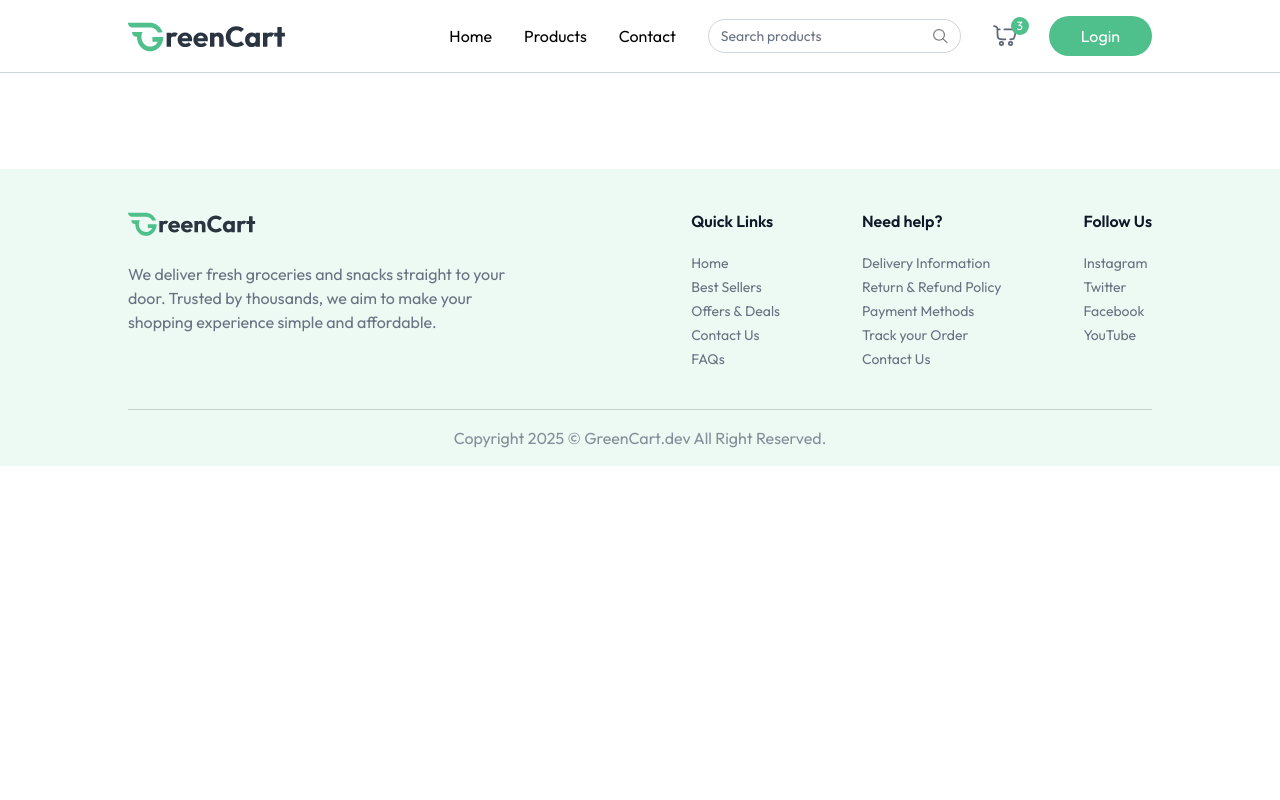
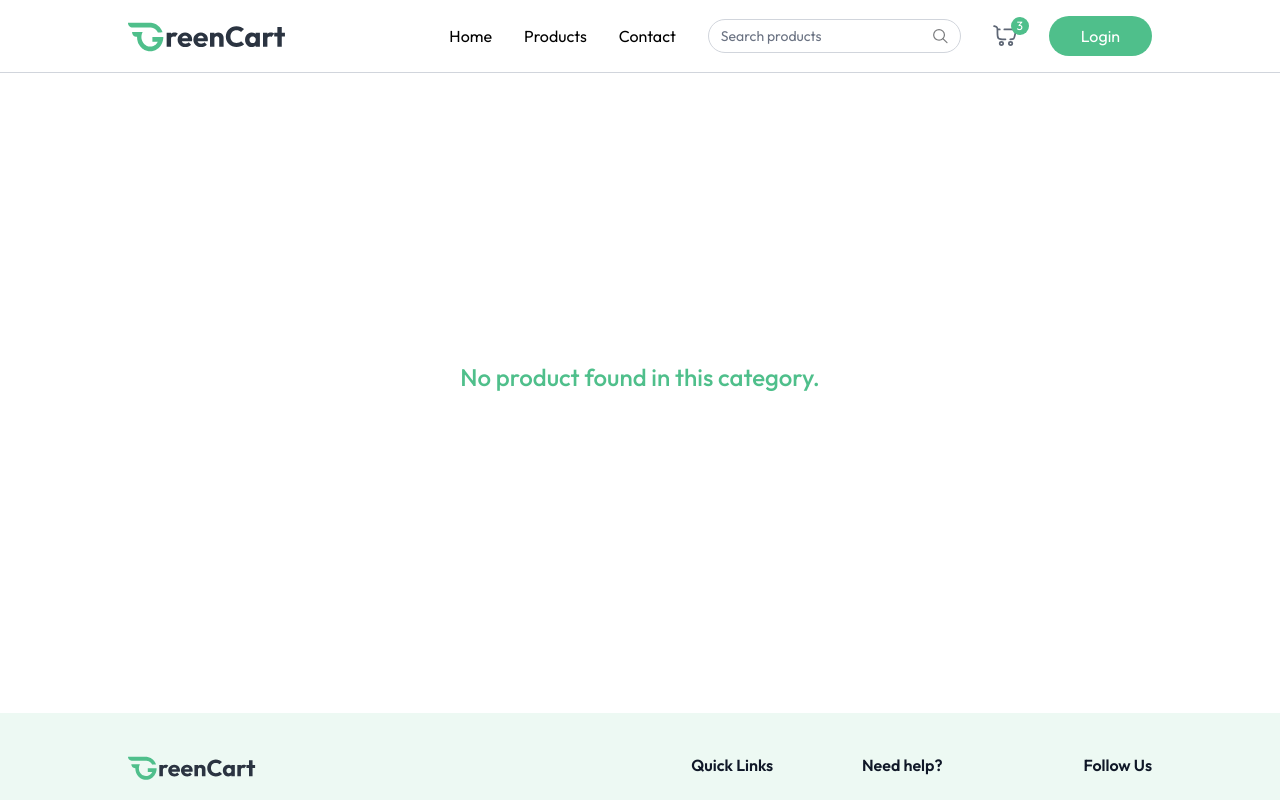
Before and after one commit to Amarta113/GreenCart-Ecommerce-Web, a React (Vite) app in the folder client/: page /products/1 in a window 1280 px wide. Shown: the top 800 px of the page. Built offline with nearby package versions, Linux system fonts and the light colour scheme.

Commit message:
added product categories page

```diff
--- a/client/src/App.jsx
+++ b/client/src/App.jsx
@@ -7,6 +7,7 @@
 import { useAppContext } from './context/AppContext'
 import Login from './components/login'
 import Products from './pages/Products'
+import ProductCategory from './pages/ProductCategory'
 
 export default function App(){
   const isSellerPath = useLocation().pathname.includes("seller")
@@ -21,6 +22,7 @@
       <Routes>
         <Route path='/' element={<Home/>}></Route>
         <Route path='/products' element={<Products/>}></Route>
+        <Route path='/products/:category' element={<ProductCategory/>}/>
       </Routes>
     </div>
     {!isSellerPath && <Footer/>}
--- a/client/src/components/Categories.jsx
+++ b/client/src/components/Categories.jsx
@@ -12,7 +12,7 @@
                 (<div key={index} className='group cursor-pointer py-5 px-3 gap-2 rounded-lg flex flex-col justify-center items-center'
                      style={{backgroundColor: category.bgColor }}
                      onClick={() => {
-                        navigate(`/products/${category.path.toLowerCase}`)
+                        navigate(`/products/${category.path.toLowerCase()}`)
                         scrollTo(0, 0)
                      }}
                     >
--- a/client/src/components/Navbar.jsx
+++ b/client/src/components/Navbar.jsx
@@ -1,16 +1,21 @@
-import React from 'react'
+import React, { useEffect } from 'react'
 import { NavLink } from 'react-router-dom'
 import {assets} from '../assets/assets'
 import { useAppContext } from '../context/AppContext'
 
 export default function Navbar() {
     const [open, setOpen] = React.useState(false)
-    const {user, setUser, setShowUserLogin, navigate }= useAppContext()
+    const {user, setUser, setShowUserLogin, navigate, searchQuery,setSearchQuery }= useAppContext()
     const logout = async () => {
         setUser(null);
         navigate('/')
     }
 
+    useEffect(() => {
+        if(searchQuery.length > 0){
+            navigate('/products')
+        }
+    }, [searchQuery])
     return (
         <nav className="flex items-center justify-between px-6 md:px-16 lg:px-24 xl:px-32 py-4 border-b border-gray-300 bg-white relative transition-all">
 
@@ -25,7 +30,7 @@
                 <NavLink to="/contact">Contact</NavLink>
 
                 <div className="hidden lg:flex items-center text-sm gap-2 border border-gray-300 px-3 rounded-full">
-                    <input className="py-1.5 w-full bg-transparent outline-none placeholder-gray-500" type="text" placeholder="Search products" />
+                    <input onChange={(e) => setSearchQuery(e.target.value)} className="py-1.5 w-full bg-transparent outline-none placeholder-gray-500" type="text" placeholder="Search products" />
                     <img src={assets.search_icon} alt='search' className='w-4 h-4'/>
                 </div>
 
--- a/client/src/components/ProductCard.jsx
+++ b/client/src/components/ProductCard.jsx
@@ -7,7 +7,11 @@
     const {currency, addToCart, removeFromCart, cartItems, navigate} = useAppContext()
 
     return product && (
-        <div className="border border-gray-500/20 rounded-md md:px-4 px-3 py-2 bg-white w-full">
+        <div onClick={
+            () => {
+            navigate(`/products/${product.category.toLowerCase()}/${product._id}`); scrollTo(0,0)
+            }}
+            className="border border-gray-500/20 rounded-md md:px-4 px-3 py-2 bg-white w-full">
             <div className="group cursor-pointer flex items-center justify-center px-2">
                 <img className="group-hover:scale-105 transition max-w-26 md:max-w-36" src={product.image[0]} alt={product.name} />
             </div>
--- a/client/src/index.css
+++ b/client/src/index.css
@@ -18,3 +18,7 @@
 .log{
   @apply cursor-pointer px-6 py-2 mt-2 bg-primary hover:bg-primary-dull transition text-white rounded-full text-sm;
 }
+
+.products{
+  @apply grid grid-cols-2 sm:grid-cols-3 md:grid-cols-4 gap-3 md:gap-6 lg:grid-cols-5 mt-6;
+}
--- /dev/null
+++ b/client/src/pages/ProductCategory.jsx
@@ -0,0 +1,33 @@
+import React from 'react'
+import { useAppContext } from '../context/AppContext'
+import { useParams } from 'react-router-dom'
+import { categories } from '../assets/assets'
+import ProductCard from '../components/ProductCard'
+
+export default function ProductCategory(){
+    const {products} = useAppContext()
+    const {category} = useParams()
+    const searchCategory = categories.find((item) => item.path.toLowerCase() === category.toLowerCase())
+    const filteredProducts = products.filter((product) => product.category.toLowerCase() === category.toLowerCase())
+    return (
+        <div className='mt-16'>
+            {searchCategory && (
+                <div className='flex flex-col items-end w-max'>
+                <p className='text-2xl font-medium'>{searchCategory.text.toUpperCase()}</p>
+                <div className='w-16 h-0.5 bg-primary rounded-full'></div>
+            </div>)}
+            {filteredProducts.length > 0?
+            (
+                <div className='products'>
+                    {filteredProducts.map((product) => <ProductCard key = {product._id} product={product}/>)}
+                </div>
+            ):
+            (
+                <div className='flex items-center justify-center h-[60vh]'>
+                    <p className='text-2xl font-medium text-primary'>No product found in this category.</p>
+                </div>
+            )
+        }
+        </div>
+    )
+}
--- a/client/src/pages/Products.jsx
+++ b/client/src/pages/Products.jsx
@@ -21,7 +21,7 @@
                 <p className="text-2xl font-medium uppercase">All Products</p>
                 <div className="w-16 h-0.5 bg-primary rounded-full"></div>
             </div>
-            <div className="grid grid-cols-2 sm:grid-cols-3 md:grid-cols-4 gap-3 md:gap-6 lg:grid-cols-5 mt-6">
+            <div className="products">
                 {filteredProducts.filter((product) => product.inStock).map((product, index) => (
                     <ProductCard key={index} product={product}/>
                 ))}
```
